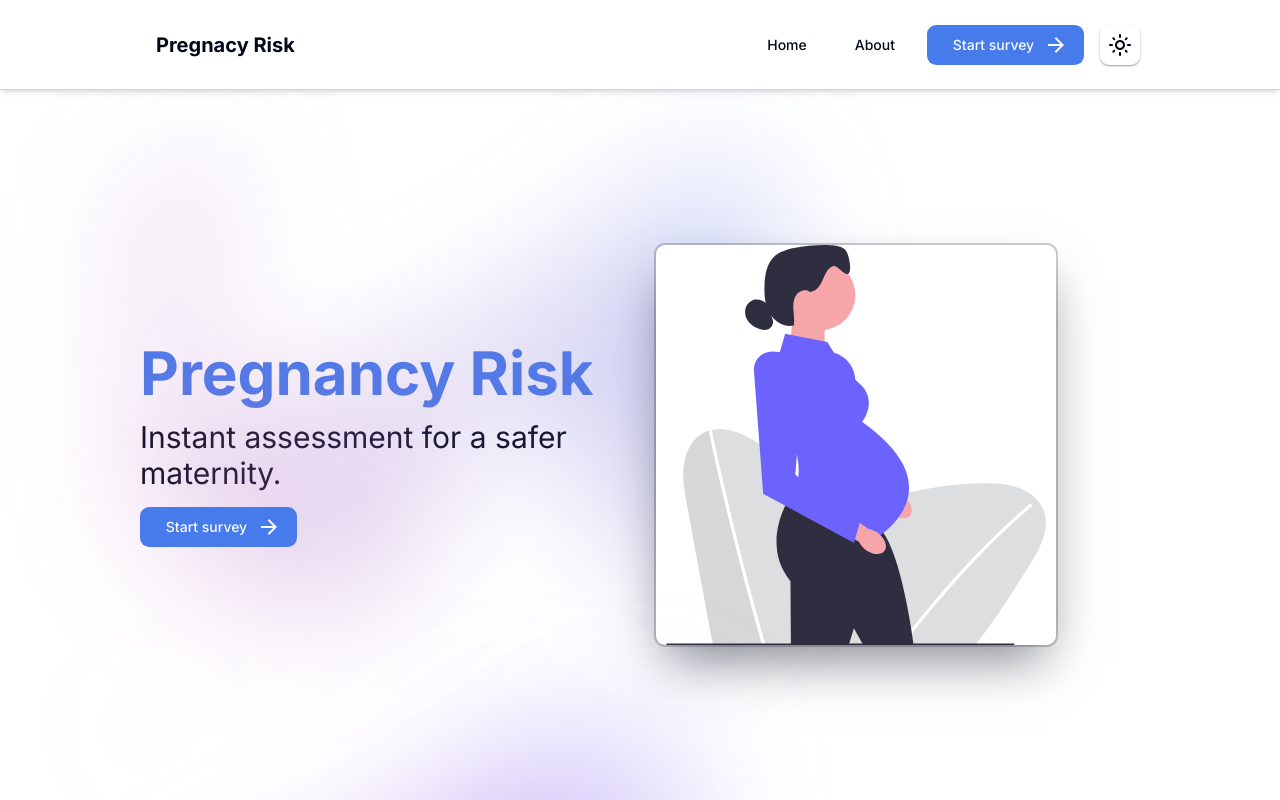
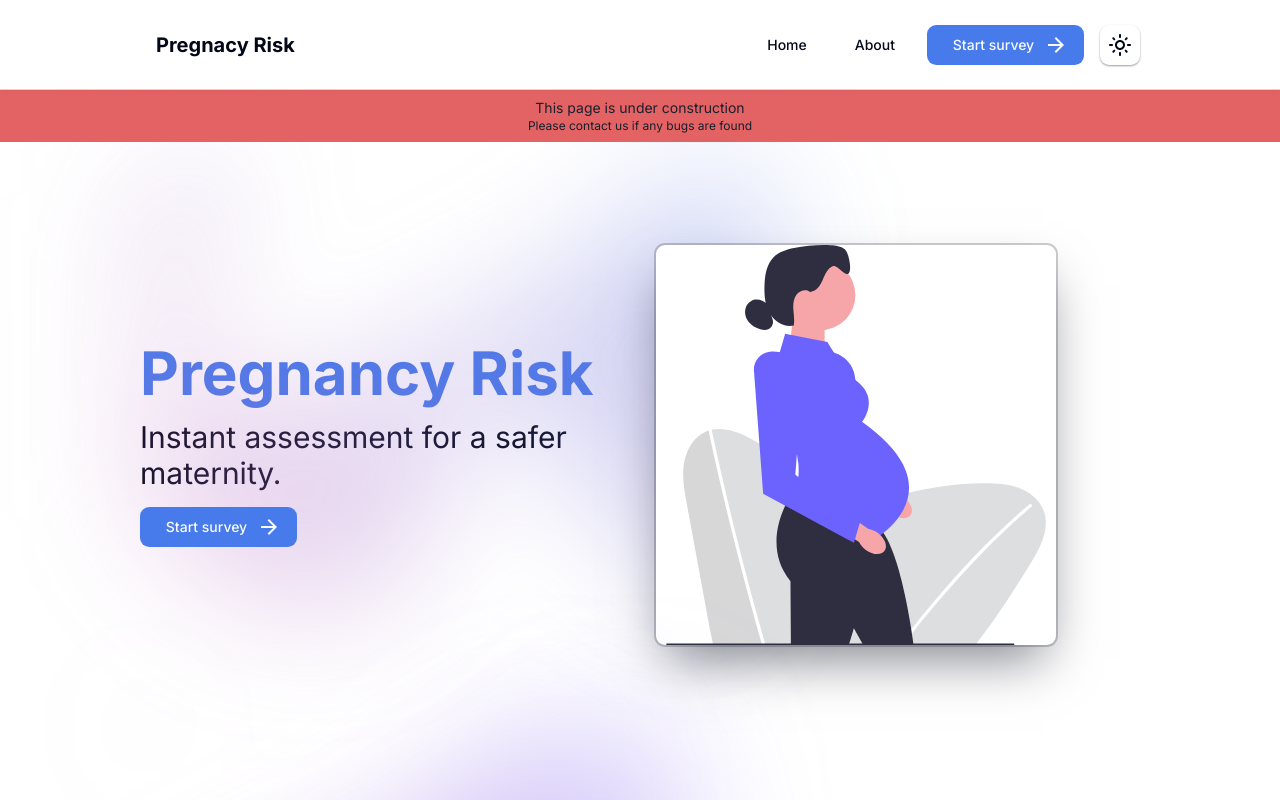
Before and after one commit to INF219-pregnancy-risk/pregnancy-risk, a Next.js app: page / in a window 1280 px wide. Shown: the top 800 px of the page. Built offline with nearby package versions, Linux system fonts and the light colour scheme.

Commit message:
Notice that page is under construction

```diff
--- a/src/app/layout.tsx
+++ b/src/app/layout.tsx
@@ -22,7 +22,14 @@ export default function RootLayout({ children }: RootLayoutProps) {
           disableTransitionOnChange
         >
           <Navbar />
-          <PageWrapper>{children}</PageWrapper>
+
+          <PageWrapper>
+            <div className="w-full flex flex-col items-center bg-destructive col-span-full fixed z-50 opacity-90 p-2 hover:opacity-100 transition">
+              <h2 className="text-sm">This page is under construction</h2>
+              <p className="text-xs">Please contact us if any bugs are found</p>
+            </div>
+            {children}
+          </PageWrapper>
         </ThemeProvider>
       </body>
     </html>
```
